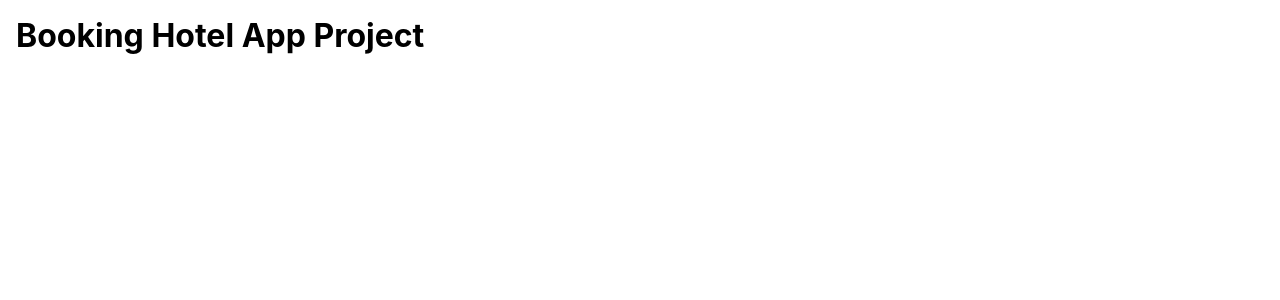
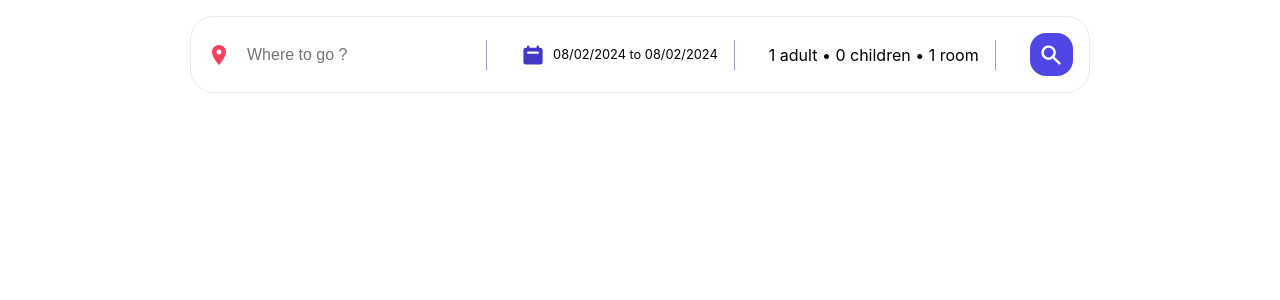
Before and after one commit to mahdi-q/Booking-Hotel-App-Project, a React (Vite) app: page / in a window 1280 px wide. Shown: the top 300 px of the page. Built offline with nearby package versions, Linux system fonts and the light colour scheme.

Commit message:
Developing Header component

```diff
--- a/src/App.css
+++ b/src/App.css
@@ -1,4 +1,6 @@
 @import url("https://unpkg.com/leaflet@1.9.4/dist/leaflet.css");
+
+/* header styles */
 
 .header {
   display: flex;
@@ -6,6 +8,7 @@
   align-items: center;
   gap: 1rem;
 }
+
 .headerSearch {
   display: flex;
   width: 100%;
@@ -18,15 +21,12 @@
   padding: 1rem;
 }
 
-.headerSearchInput {
-  padding: 0.7rem 0.5rem;
-  font-size: 1rem;
-}
 .headerSearchItem {
   display: flex;
   align-items: center;
   position: relative;
 }
+
 .headerSearchItem .seperator {
   display: inline-block;
   width: 1px;
@@ -34,17 +34,37 @@
   background-color: var(--text-400);
   margin: 0 1rem;
 }
-.textField {
-  padding: 0.7rem 1rem;
-  border-radius: 0.5rem;
-}
+
 .headerIcon {
   width: 1.5rem;
   height: 1.5rem;
   display: inline-block;
 }
+
+.headerSearchInput {
+  padding: 0.7rem 0.5rem;
+  font-size: 1rem;
+}
+.textField {
+  padding: 0.7rem 1rem;
+  border-radius: 0.5rem;
+}
 .locationIcon {
   color: var(--rose-500);
+}
+
+.dateDropDown {
+  margin-left: 0.5rem;
+  font-size: 0.8rem;
+}
+.dateIcon {
+  color: var(--primary-700);
+}
+.date {
+  position: absolute;
+  top: 50px;
+  left: -5rem;
+  z-index: 1002;
 }
 
 .guestOptions {
@@ -55,13 +75,12 @@
   border: 1px solid var(--text-100);
   position: absolute;
   top: 2rem;
-  width: 220px;
+  width: 230px;
   z-index: 1000;
 }
 .guestOptionItem {
   display: flex;
   align-items: center;
-  gap: 1rem;
   justify-content: space-between;
 }
 .guestOptionItem:not(:last-child) {
@@ -82,27 +101,10 @@
   flex: 1;
   font-size: 0.9rem;
 }
-
 .optionCounter {
   display: flex;
   align-items: center;
   gap: 1rem;
-}
-
-.date {
-  position: absolute;
-  top: 50px;
-  left: -5rem;
-  z-index: 1002;
-}
-
-.dateIcon {
-  color: var(--primary-700);
-}
-
-.dateDropDown {
-  margin-left: 0.5rem;
-  font-size: 0.8rem;
 }
 
 .headerSearchBtn {
--- a/src/App.jsx
+++ b/src/App.jsx
@@ -1,7 +1,12 @@
 import "./App.css";
+import Header from "./Components/Header/Header";
 
 function App() {
-  return <h1>Booking Hotel App Project</h1>;
+  return (
+    <div>
+      <Header />
+    </div>
+  );
 }
 
 export default App;
--- /dev/null
+++ b/src/Components/Header/Header.jsx
@@ -0,0 +1,170 @@
+import { MdLocationOn } from "react-icons/md";
+import { HiCalendar, HiMinus, HiPlus, HiSearch } from "react-icons/hi";
+import { useRef, useState } from "react";
+import useOutsideClick from "../../Hooks/useOutsideClick";
+import "react-date-range/dist/styles.css";
+import "react-date-range/dist/theme/default.css";
+import { DateRange } from "react-date-range";
+import { format } from "date-fns";
+
+function Header() {
+  const [destination, setDestination] = useState("");
+
+  const [openOption, setOpenOption] = useState(false);
+  const [option, setOption] = useState({
+    adult: 1,
+    children: 0,
+    room: 1,
+  });
+
+  const [openDate, setOpenDate] = useState(false);
+  const [date, setDate] = useState([
+    {
+      startDate: new Date(),
+      endDate: new Date(),
+      key: "selection",
+    },
+  ]);
+
+  const dateRef = useRef();
+  useOutsideClick(dateRef, "dateDropDown", () => setOpenDate(false));
+
+  const handleChangeOption = (operation, type) => {
+    setOption((prev) => {
+      return {
+        ...prev,
+        [type]: operation === "inc" ? option[type]++ : option[type]--,
+      };
+    });
+  };
+
+  return (
+    <div className="header">
+      <div className="headerSearch">
+        <div className="headerSearchItem">
+          <MdLocationOn className="headerIcon locationIcon" />
+
+          <input
+            value={destination}
+            onChange={(e) => setDestination(e.target.value)}
+            type="text"
+            name="destination"
+            id="destination"
+            className="headerSearchInput textField"
+            placeholder="Where to go ?"
+          />
+
+          <span className="seperator"></span>
+        </div>
+
+        <div className="headerSearchItem">
+          <HiCalendar className="headerIcon dateIcon" />
+
+          <div
+            id="dateDropDown"
+            className="dateDropDown"
+            onClick={() => setOpenDate(!openDate)}
+          >
+            {`${format(date[0].startDate, "MM/dd/yyyy")} to ${format(
+              date[0].endDate,
+              "MM/dd/yyyy"
+            )}`}
+          </div>
+
+          <div ref={dateRef}>
+            {openDate && (
+              <DateRange
+                className="date"
+                ranges={date}
+                onChange={(item) => setDate([item.selection])}
+                minDate={new Date()}
+                moveRangeOnFirstSelection={true}
+              />
+            )}
+          </div>
+
+          <span className="seperator"></span>
+        </div>
+
+        <div className="headerSearchItem">
+          <div id="optionDropDown" onClick={() => setOpenOption(!openOption)}>
+            {option.adult} adult &bull; {option.children} children &bull;{" "}
+            {option.room} room
+          </div>
+
+          {openOption && (
+            <GuestOptionList
+              option={option}
+              onChangeOption={handleChangeOption}
+              setOpenOption={setOpenOption}
+            />
+          )}
+
+          <span className="seperator"></span>
+        </div>
+
+        <div className="headerSearchItem">
+          <button className="headerSearchBtn">
+            <HiSearch className="headerIcon" />
+          </button>
+        </div>
+      </div>
+    </div>
+  );
+}
+
+export default Header;
+
+function GuestOptionList({ option, onChangeOption, setOpenOption }) {
+  const optionRef = useRef();
+  useOutsideClick(optionRef, "optionDropDown", () => setOpenOption(false));
+
+  return (
+    <div className="guestOptions" ref={optionRef}>
+      <GuestOptionItem
+        type="Adult"
+        option={option}
+        minLimit={1}
+        onChangeOption={onChangeOption}
+      />
+      <GuestOptionItem
+        type="Children"
+        option={option}
+        minLimit={0}
+        onChangeOption={onChangeOption}
+      />
+      <GuestOptionItem
+        type="Room"
+        option={option}
+        minLimit={1}
+        onChangeOption={onChangeOption}
+      />
+    </div>
+  );
+}
+
+function GuestOptionItem({ type, option, minLimit, onChangeOption }) {
+  return (
+    <div className="guestOptionItem">
+      <span className="optionText">{type}</span>
+      <div className="optionCounter">
+        <button
+          className="optionCounterBtn"
+          disabled={option[type.toLowerCase()] <= minLimit}
+          onClick={() => onChangeOption("dec", type.toLowerCase())}
+        >
+          <HiMinus className="headerIcon" />
+        </button>
+
+        <span>{option[type.toLowerCase()]}</span>
+
+        <button
+          className="optionCounterBtn"
+          onClick={() => onChangeOption("inc", type.toLowerCase())}
+        >
+          <HiPlus className="headerIcon" />
+        </button>
+      </div>
+    </div>
+  );
+}
--- /dev/null
+++ b/src/Hooks/useOutsideClick.js
@@ -0,0 +1,21 @@
+import { useEffect } from "react";
+
+export default function useOutsideClick(ref, exceptionId, cb) {
+  useEffect(() => {
+    const handleOutsideClick = (event) => {
+      if (
+        ref.current &&
+        !ref.current.contains(event.target) &&
+        event.target.id !== exceptionId
+      ) {
+        return cb();
+      }
+    };
+
+    document.addEventListener("mousedown", handleOutsideClick);
+
+    return () => {
+      document.removeEventListener("mousedown", handleOutsideClick);
+    };
+  }, [ref, exceptionId, cb]);
+}
```
